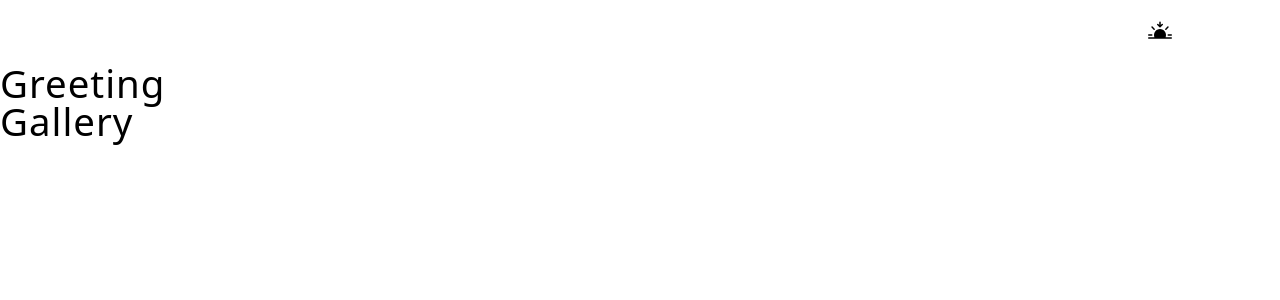
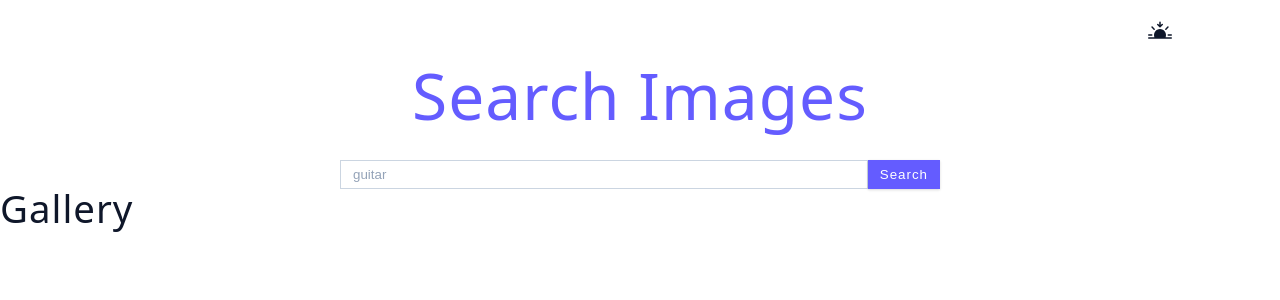
Before and after one commit to Newbie814/unsplash_clonish, a React (Vite) app: page / in a window 1280 px wide. Shown: the top 300 px of the page. Built offline with nearby package versions, Linux system fonts and the light colour scheme.

Commit message:
setup search form and initial function testing

```diff
--- a/package.json
+++ b/package.json
@@ -12,6 +12,7 @@
     "@tanstack/react-query": "^4.28.0",
     "@tanstack/react-query-devtools": "^4.29.1",
     "axios": "^1.3.4",
+    "dotenv": "^16.0.3",
     "react": "^18.2.0",
     "react-dom": "^18.2.0",
     "react-icons": "^4.8.0"
--- a/src/components/SearchForm.jsx
+++ b/src/components/SearchForm.jsx
@@ -1,6 +1,28 @@
 import { useGlobalContext } from '../contexts/context';
 
 const SearchForm = () => {
-  return <h2>Greeting</h2>;
+  const handleSubmit = (e) => {
+    e.preventDefault();
+    const searchTerm = e.target.elements.search.value;
+    if (!searchTerm) return;
+  };
+
+  return (
+    <section>
+      <h1 className='title'>Search Images</h1>
+      <form className='search-form' onSubmit={handleSubmit}>
+        <input
+          type='text'
+          name='search'
+          placeholder='guitar'
+          className='form-input search-input'
+          // onChange={(e) => setSearchTerm(e.target.value)}
+        />
+        <button type='submit' className='btn'>
+          search
+        </button>
+      </form>
+    </section>
+  );
 };
 export default SearchForm;
--- a/src/index.css
+++ b/src/index.css
@@ -63,18 +63,27 @@ html {
   /* dark mode setup */
   --dark-mode-bg-color: #333;
   --dark-mode-text-color: #f0f0f0;
-  --background-color: var(var(--grey-50))
-  --text-color: var(--grey-900);
+  --backgroundColor: var(var(--grey-50));
+  --textColor: var(--grey-900);
+  --darkModeTransition: 0.3s ease-in-out, background-color 0.3s ease-in-out;
 }
 
 .dark-mode {
-  background: var(--dark-mode-bg-color);
-  color: var(--dark-mode-text-color);
+  --backgroundColor: var(--dark-mode-bg-color);
+  --textColor: var(--dark-mode-text-color);
 }
 
+/* @media (prefers-color-scheme: dark) {
+  :root {
+    --backgroundColor: var(--dark-mode-bg-color);
+    --textColor: var(--dark-mode-text-color);
+  }
+} */
+
 body {
-  background: var(--background-color);
-  color: var(--text-color);
+  background: var(--backgroundColor);
+  color: var(--textColor);
+  transition: var(--darkModeTransition);
   font-family: system-ui, -apple-system, BlinkMacSystemFont, 'Segoe UI', Roboto,
     Oxygen, Ubuntu, Cantarell, 'Open Sans', 'Helvetica Neue', sans-serif;
   font-weight: 400;
```
Also changed, not shown: 1 other file (tests, documents, lock files or other folders).
